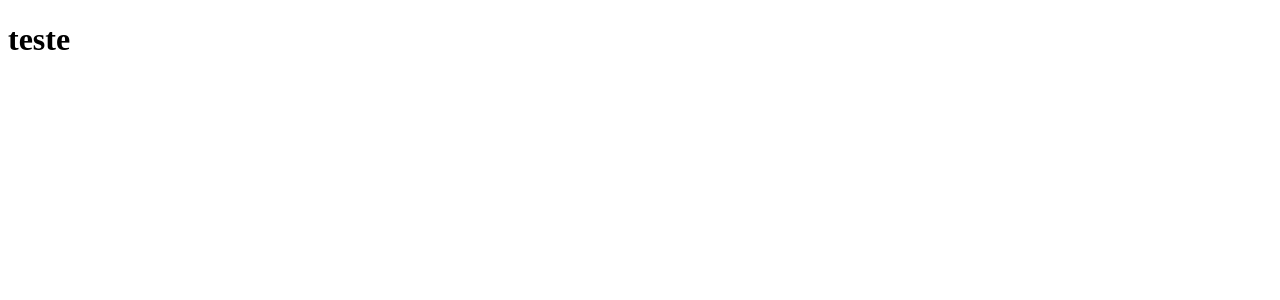
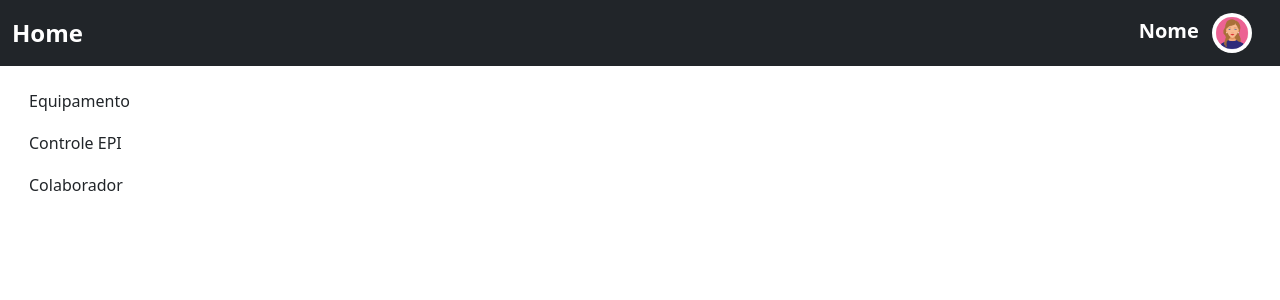
Before and after one commit to jeniferocha/controle_epi, a Django app: page / in a window 1280 px wide. Before the commit the part shown is almost empty. Shown: the top 300 px of the page. Run offline with Django 5.2, Linux system fonts and the light colour scheme.

Commit message:
inclusão home

```diff
--- /dev/null
+++ b/app_produtos/templates/app_produtos/globals/home.html
@@ -0,0 +1,8 @@
+{% extends "app_produtos/index.html" %}
+
+
+{% block title %}Home{% endblock title %}
+
+{% block content %}
+
+{% endblock content %}
--- a/app_produtos/templates/app_produtos/index.html
+++ b/app_produtos/templates/app_produtos/index.html
@@ -1,11 +1,20 @@
+{% load static %}
+
 <!DOCTYPE html>
-<html lang="en">
+<html lang="pt-br">
 <head>
-    <meta charset="UTF-8">
-    <meta name="viewport" content="width=device-width, initial-scale=1.0">
-    <title>Document</title>
+  <title>{% block title %}{% endblock title %}</title>
+  <meta charset="utf-8">
+  <meta name="viewport" content="width=device-width, initial-scale=1">
+  <link href="https://cdn.jsdelivr.net/npm/bootstrap@5.3.3/dist/css/bootstrap.min.css" rel="stylesheet">
+  <script src="https://cdn.jsdelivr.net/npm/bootstrap@5.3.3/dist/js/bootstrap.bundle.min.js"></script>
 </head>
 <body>
-    <h1>teste</h1>
+
+{% include 'app_produtos/partials/header.html' %}
+
+{% block content %}
+{% endblock content %}
+
 </body>
 </html>
--- /dev/null
+++ b/app_produtos/templates/app_produtos/partials/header.html
@@ -0,0 +1,65 @@
+{% load static %}
+
+<nav class="navbar navbar-expand-sm bg-dark navbar-dark">
+  <div class="container-fluid">
+    <span class="fs-4 fw-semibold text-white">Home</span>
+    <a class="navbar-brand" href="#">
+      <span class="fs-5 fw-semibold me-2">Nome</span>
+      <img src="{% static 'img/avatar-mulher.jpg' %}" alt="Avatar" style="width: 40px; border-radius: 50%;" class="rounded-pill" />
+    </a>
+  </div>
+</nav>
+
+<div class="flex-shrink-0 p-3 bg-white" style="width: 280px">
+  <ul class="list-unstyled ps-0">
+    <li class="mb-1">
+      <button
+        class="btn btn-toggle align-items-center rounded collapsed"
+        data-bs-toggle="collapse"
+        data-bs-target="#home-collapse"
+        aria-expanded="false"
+      >
+        Equipamento
+      </button>
+      <div class="collapse" id="home-collapse">
+        <ul class="btn-toggle-nav list-unstyled fw-normal pb-1 small">
+          <li><a href="#" class="link-dark rounded">Cadastrar equipamento</a></li>
+          <li><a href="#" class="link-dark rounded">Editar equipamento</a></li>
+        </ul>
+      </div>
+    </li>
+    <li class="mb-1">
+      <button
+        class="btn btn-toggle align-items-center rounded collapsed"
+        data-bs-toggle="collapse"
+        data-bs-target="#dashboard-collapse"
+        aria-expanded="false"
+      >
+        Controle EPI
+      </button>
+      <div class="collapse" id="dashboard-collapse">
+        <ul class="btn-toggle-nav list-unstyled fw-normal pb-1 small">
+          <li><a href="#" class="link-dark rounded">Registrar ação</a></li>
+          <li><a href="#" class="link-dark rounded">Relatórios</a></li>
+        </ul>
+      </div>
+    </li>
+    <li class="mb-1">
+      <button
+        class="btn btn-toggle align-items-center rounded collapsed"
+        data-bs-toggle="collapse"
+        data-bs-target="#orders-collapse"
+        aria-expanded="false"
+      >
+        Colaborador
+      </button>
+      <div class="collapse" id="orders-collapse" >
+        <ul class="btn-toggle-nav list-unstyled fw-normal pb-1 small">
+          <li><a href="#" class="link-dark rounded">Cadastrar colaborador</a></li>
+          <li><a href="#" class="link-dark rounded">Relatórios</a></li>
+          <li><a href="#" class="link-dark rounded">Editar colaborador</a></li>
+        </ul>
+      </div>
+    </li>
+  </ul>
+</div>
--- a/app_produtos/views.py
+++ b/app_produtos/views.py
@@ -1,4 +1,4 @@
 from django.shortcuts import render
 
 def index(request):
-    return render(request, 'app_produtos/index.html')
+    return render(request, 'app_produtos/globals/home.html')
```
Also changed, not shown: app_produtos/static/css/style.css (added), app_produtos/static/img/avatar-homem.jpg (added), app_produtos/static/img/avatar-mulher.jpg (added).
